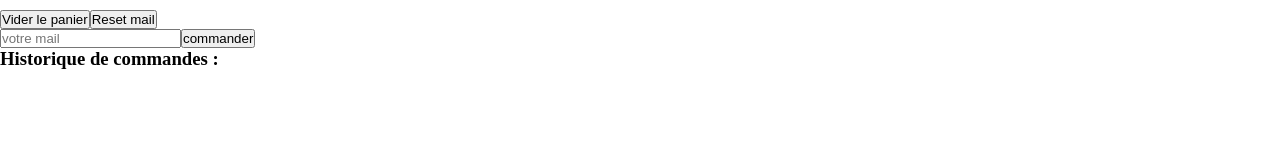
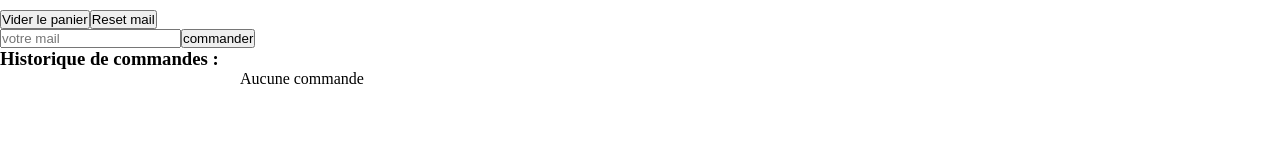
Before and after one commit to Gabrielloop/product-front, a React (Create React App) app: page /cart in a window 1280 px wide. Shown: the part 252-412 px from the top of the page. Built offline with nearby package versions, Linux system fonts and the light colour scheme.

Commit message:
Add CommandProduct interfaces and update CommandLine and CommandList components to handle product quantities; enhance product display in order history

```diff
--- a/src/components/core/CommandLine.tsx
+++ b/src/components/core/CommandLine.tsx
@@ -1,17 +1,22 @@
-import { formatCurrency } from 'services/formatCurrency';
-import { Command, Product } from '../../@types/Types';
-import React, { startTransition, useState } from 'react';
-import { getApiBack } from '../../api/getApiBack';
+import { formatCurrency } from "services/formatCurrency";
+import {
+  Command,
+  CommandProduct,
+  CommandProductWithQuantity,
+} from "../../@types/Types";
+import React, { startTransition, useEffect, useState } from "react";
+import { getApiBack } from "../../api/getApiBack";
 
 interface CommandLineProps {
   command: Command;
 }
 
+const CommandLine: React.FC<CommandLineProps> = ({ command }) => {
+  const [productList, setProductList] = useState<CommandProductWithQuantity[]>(
+    []
+  );
 
-const CommandLine: React.FC<CommandLineProps> = ({ command }) => {
-const [productList, setProductList] = useState<Product[]>([]);
-
-const commandId= command.ordersId;
+  const commandId = command.ordersId;
 
   const fetchProducts = async (commandId: Number) => {
     startTransition(async () => {
@@ -27,8 +32,9 @@ const commandId= command.ordersId;
     });
   };
 
-
-
+  useEffect(() => {
+    fetchProducts(commandId);
+  }, [commandId]);
 
   return (
     <>
@@ -38,14 +44,19 @@ const commandId= command.ordersId;
         <div>Total : {formatCurrency(command.ordersTotal)}</div>
       </div>
       <div>
-            {/* Il faut mettre le typage du retour de l'api à jour */}
-        {productList.map((product:Product) => (
+        {(!productList || productList.length === 0) && (
+          <div>Aucune commande</div>
+        )}
+
+        {productList?.length > 0 &&
+          productList.map((product: CommandProductWithQuantity) => (
             <div key={product.productId}>
-                <div>pdt {product.productName}</div>
-                <div>{product.productPrice}</div>
+              <div>Produit #{product.productId}</div>
+              <div>x {product.quantity}</div>
+              <div>{product.productName}</div>
+              <div>{formatCurrency(product.productPrice)}</div>
             </div>
-        ))
-            }
+          ))}
       </div>
     </>
   );
--- a/src/components/core/CommandList.tsx
+++ b/src/components/core/CommandList.tsx
@@ -1,7 +1,7 @@
-import { Command } from '../../@types/Types';
-import { getApiBack } from '../../api/getApiBack';
-import React, { startTransition, use, useEffect, useState } from 'react';
-import CommandLine from './CommandLine';
+import { Command } from "../../@types/Types";
+import { getApiBack } from "../../api/getApiBack";
+import React, { startTransition, use, useEffect, useState } from "react";
+import CommandLine from "./CommandLine";
 
 interface CommandListProps {
   mail: string;
@@ -12,10 +12,7 @@ const CommandList: React.FC<CommandListProps> = ({ mail }) => {
 
   useEffect(() => {
     mail != "" && fetchData(mail);
-}
-, [mail]);
-
-
+  }, [mail]);
 
   const fetchData = async (mail: string) => {
     startTransition(async () => {
@@ -33,15 +30,17 @@ useEffect(() => {
     });
   };
 
-
   return (
     <div>
       <h3>Historique de commandes : {mail}</h3>
 
+      <div className="command-list">
+        {(!commandList || commandList.length === 0) && (
+          <div>Aucune commande</div>
+        )}
 
-
-            <div className='command-list'>
-                {commandList.map((command:Command) => (
+        {commandList?.length > 0 &&
+          commandList.map((command: Command) => (
             <CommandLine key={command.ordersId} command={command} />
           ))}
       </div>
```
Also changed, not shown: src/@types/Types.d.ts (+9 -2 lines). Lines whose indentation alone changed are shown as unchanged.
